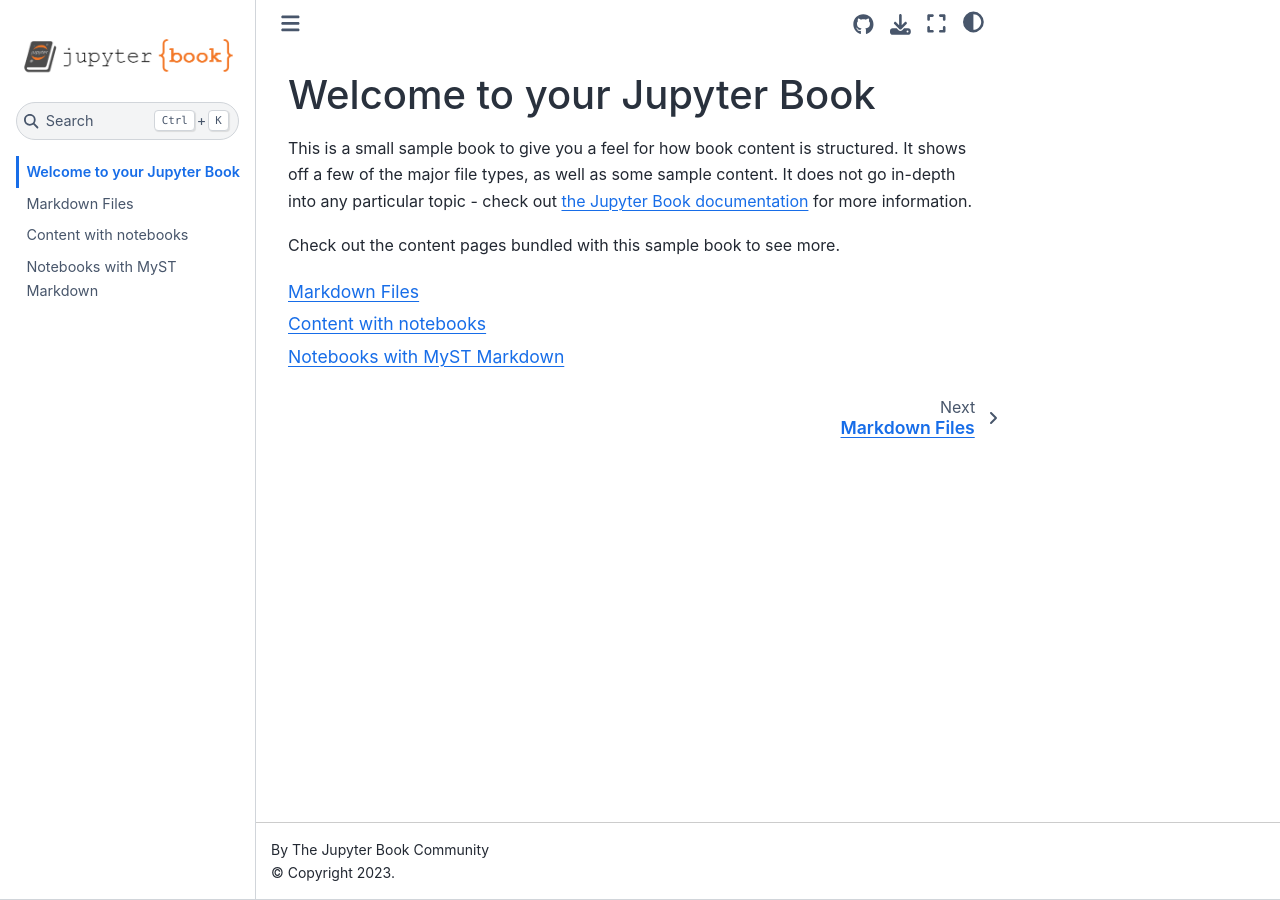
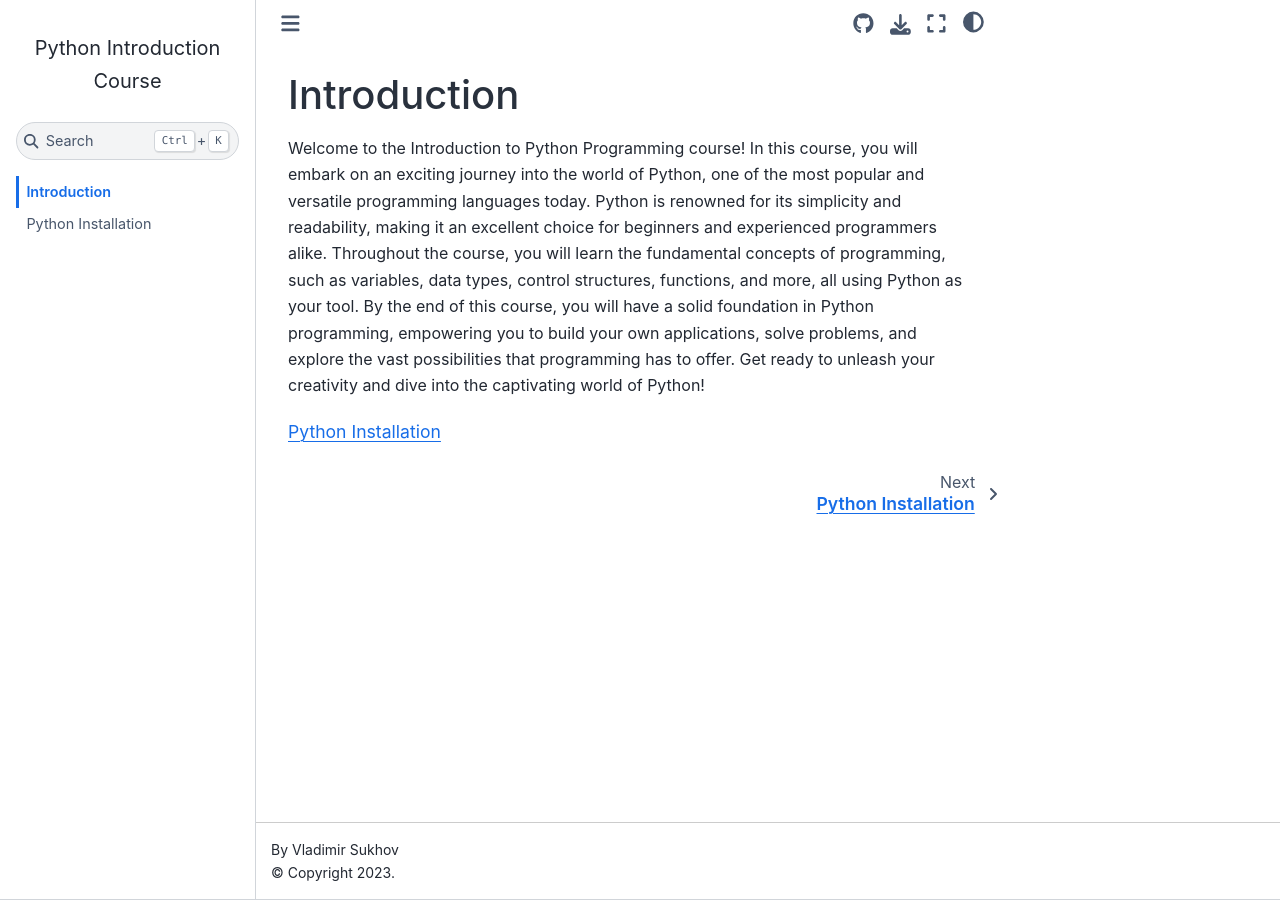
Before and after one commit to vdsukhov/python-intro-course, a Jupyter Book: the page built from intro.md, in a window 1280 px wide. Built offline with Jupyter Book 1.0.4 settings and Sphinx 7.4.7 and the Sphinx Book theme 1.1.4, drawn with Linux system fonts in a browser that asks for light colours.

Commit message:
Made a draft for furture updates

````diff
--- a/_config.yml
+++ b/_config.yml
@@ -1,9 +1,9 @@
 # Book settings
 # Learn more at https://jupyterbook.org/customize/config.html
 
-title: My sample book
-author: The Jupyter Book Community
-logo: logo.png
+title: Python Introduction Course
+author: Vladimir Sukhov
+logo: logo.svg
 
 # Force re-execution of notebooks on each build.
 # See https://jupyterbook.org/content/execute.html
@@ -21,12 +21,13 @@
 
 # Information about where the book exists on the web
 repository:
-  url: https://github.com/executablebooks/jupyter-book  # Online location of your book
+  url: https://github.com/vdsukhov/python-intro-course  # Online location of your book
   path_to_book: docs  # Optional path to your book, relative to the repository root
-  branch: master  # Which branch of the repository should be used when creating links (optional)
+  branch: main  # Which branch of the repository should be used when creating links (optional)
 
 # Add GitHub buttons to your book
 # See https://jupyterbook.org/customize/config.html#add-a-link-to-your-repository
 html:
-  use_issues_button: true
+  use_issues_button: false
   use_repository_button: true
+  favicon: logo.svg
--- a/_toc.yml
+++ b/_toc.yml
@@ -4,6 +4,4 @@
 format: jb-book
 root: intro
 chapters:
-- file: markdown
-- file: notebooks
-- file: markdown-notebooks
+- file: chapters/installation.ipynb
--- a/intro.md
+++ b/intro.md
@@ -1,11 +1,11 @@
-# Welcome to your Jupyter Book
+# Introduction
 
-This is a small sample book to give you a feel for how book content is
-structured.
-It shows off a few of the major file types, as well as some sample content.
-It does not go in-depth into any particular topic - check out [the Jupyter Book documentation](https://jupyterbook.org) for more information.
-
-Check out the content pages bundled with this sample book to see more.
+Welcome to the Introduction to Python Programming course!
+In this course, you will embark on an exciting journey into the world of Python, one of the most popular and versatile programming languages today.
+Python is renowned for its simplicity and readability, making it an excellent choice for beginners and experienced programmers alike.
+Throughout the course, you will learn the fundamental concepts of programming, such as variables, data types, control structures, functions, and more, all using Python as your tool.
+By the end of this course, you will have a solid foundation in Python programming, empowering you to build your own applications, solve problems, and explore the vast possibilities that programming has to offer.
+Get ready to unleash your creativity and dive into the captivating world of Python!
 
 ```{tableofcontents}
 ```
--- a/markdown-notebooks.md
+++ /dev/null
@@ -1,53 +0,0 @@
----
-jupytext:
-  formats: md:myst
-  text_representation:
-    extension: .md
-    format_name: myst
-    format_version: 0.13
-    jupytext_version: 1.11.5
-kernelspec:
-  display_name: Python 3
-  language: python
-  name: python3
----
-
-# Notebooks with MyST Markdown
-
-Jupyter Book also lets you write text-based notebooks using MyST Markdown.
-See [the Notebooks with MyST Markdown documentation](https://jupyterbook.org/file-types/myst-notebooks.html) for more detailed instructions.
-This page shows off a notebook written in MyST Markdown.
-
-## An example cell
-
-With MyST Markdown, you can define code cells with a directive like so:
-
-```{code-cell}
-print(2 + 2)
-```
-
-When your book is built, the contents of any `{code-cell}` blocks will be
-executed with your default Jupyter kernel, and their outputs will be displayed
-in-line with the rest of your content.
-
-```{seealso}
-Jupyter Book uses [Jupytext](https://jupytext.readthedocs.io/en/latest/) to convert text-based files to notebooks, and can support [many other text-based notebook files](https://jupyterbook.org/file-types/jupytext.html).
-```
-
-## Create a notebook with MyST Markdown
-
-MyST Markdown notebooks are defined by two things:
-
-1. YAML metadata that is needed to understand if / how it should convert text files to notebooks (including information about the kernel needed).
-   See the YAML at the top of this page for example.
-2. The presence of `{code-cell}` directives, which will be executed with your book.
-
-That's all that is needed to get started!
-
-## Quickly add YAML metadata for MyST Notebooks
-
-If you have a markdown file and you'd like to quickly add YAML metadata to it, so that Jupyter Book will treat it as a MyST Markdown Notebook, run the following command:
-
-```
-jupyter-book myst init path/to/markdownfile.md
-```
--- a/markdown.md
+++ /dev/null
@@ -1,55 +0,0 @@
-# Markdown Files
-
-Whether you write your book's content in Jupyter Notebooks (`.ipynb`) or
-in regular markdown files (`.md`), you'll write in the same flavor of markdown
-called **MyST Markdown**.
-This is a simple file to help you get started and show off some syntax.
-
-## What is MyST?
-
-MyST stands for "Markedly Structured Text". It
-is a slight variation on a flavor of markdown called "CommonMark" markdown,
-with small syntax extensions to allow you to write **roles** and **directives**
-in the Sphinx ecosystem.
-
-For more about MyST, see [the MyST Markdown Overview](https://jupyterbook.org/content/myst.html).
-
-## Sample Roles and Directives
-
-Roles and directives are two of the most powerful tools in Jupyter Book. They
-are kind of like functions, but written in a markup language. They both
-serve a similar purpose, but **roles are written in one line**, whereas
-**directives span many lines**. They both accept different kinds of inputs,
-and what they do with those inputs depends on the specific role or directive
-that is being called.
-
-Here is a "note" directive:
-
-```{note}
-Here is a note
-```
-
-It will be rendered in a special box when you build your book.
-
-Here is an inline directive to refer to a document: {doc}`markdown-notebooks`.
-
-
-## Citations
-
-You can also cite references that are stored in a `bibtex` file. For example,
-the following syntax: `` {cite}`holdgraf_evidence_2014` `` will render like
-this: {cite}`holdgraf_evidence_2014`.
-
-Moreover, you can insert a bibliography into your page with this syntax:
-The `{bibliography}` directive must be used for all the `{cite}` roles to
-render properly.
-For example, if the references for your book are stored in `references.bib`,
-then the bibliography is inserted with:
-
-```{bibliography}
-```
-
-## Learn more
-
-This is just a simple starter to get you started.
-You can learn a lot more at [jupyterbook.org](https://jupyterbook.org).
````
Also changed, not shown: chapters/installation.md (added, +19 -0 lines), logo.png (deleted), notebooks.ipynb (deleted), python_course_logo.png (added), 2 other files.
